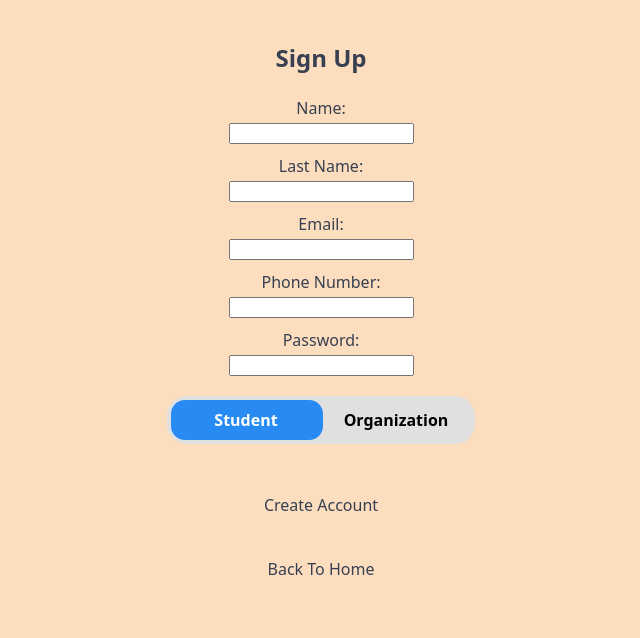
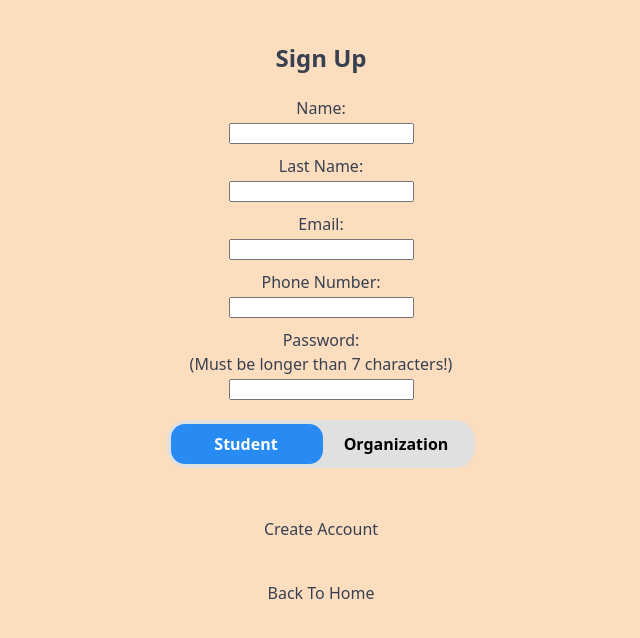
Before and after one commit to RenaudBernier/linkt, a React (Vite) app in the folder frontend/my-react-app/: page /signup in a window 1280 px wide. Shown: the top 638 px of the page, without its empty margins (319-959 px from the left). Built offline with nearby package versions, Linux system fonts and the light colour scheme.

Commit message:
Added a text requirement for the Password Length in the SignUp file.

```diff
--- a/frontend/my-react-app/src/SignUp.tsx
+++ b/frontend/my-react-app/src/SignUp.tsx
@@ -93,6 +93,7 @@ export default function SignUp() {
                 </div>
                 <div style={{marginTop: 10, marginBottom: 20}}>
                     <label>Password:</label><br/>
+                    <label> (Must be longer than 7 characters!) </label>
                     <input
                         type="password"
                         value={password}
```
